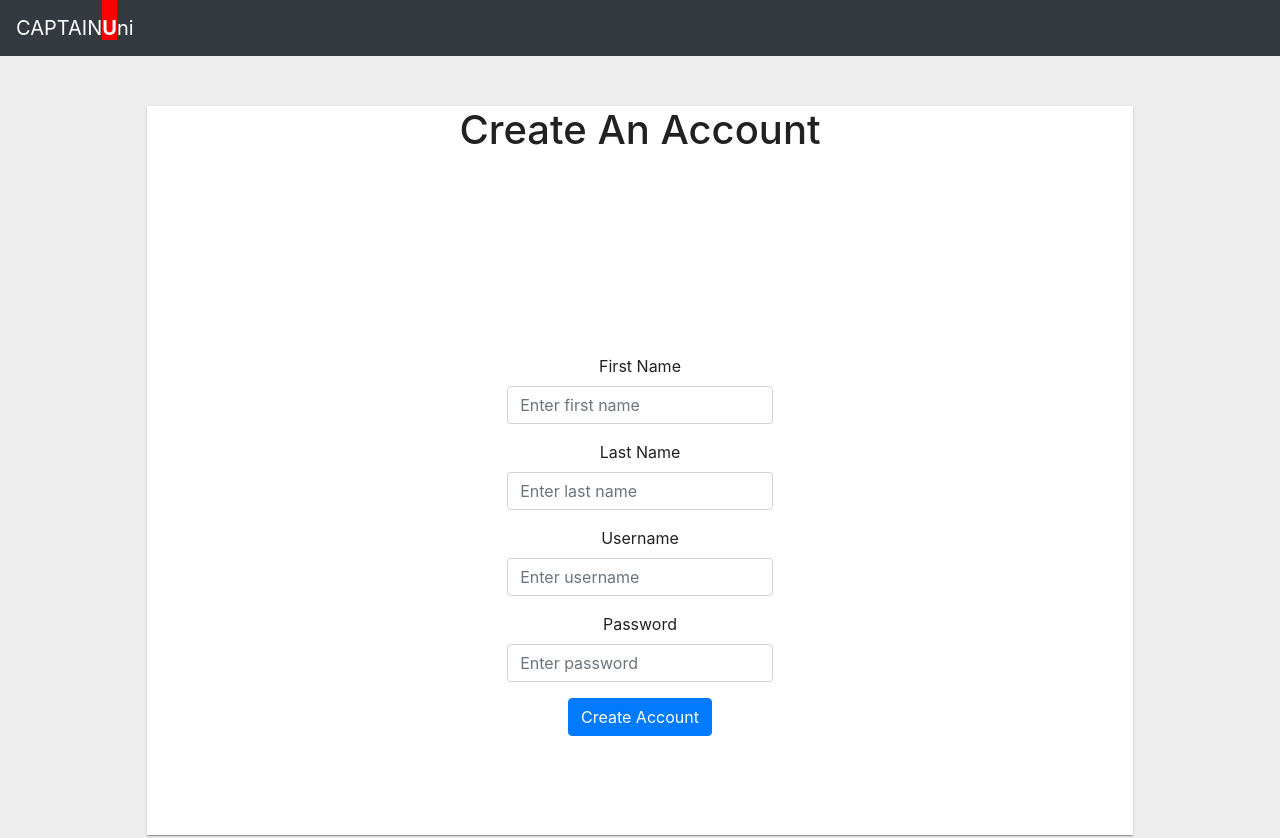
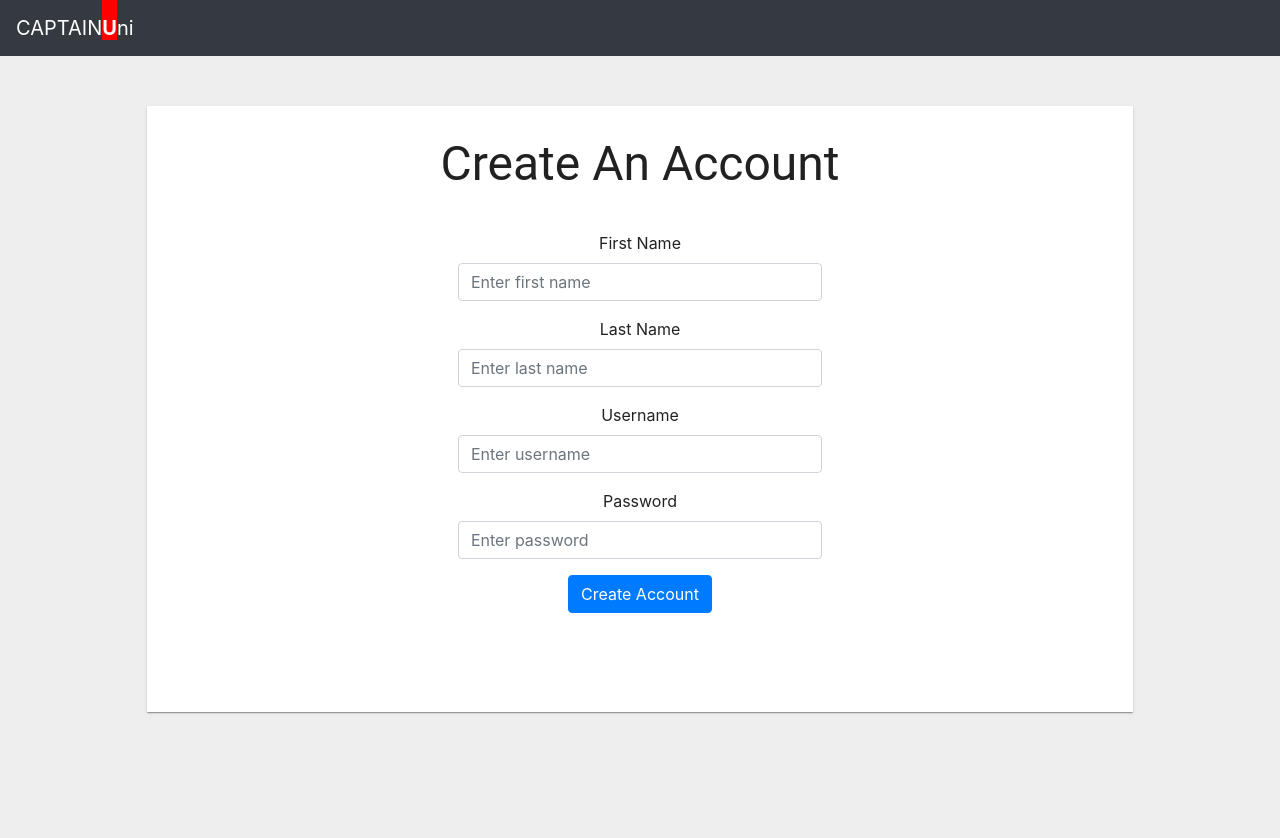
Before and after one commit to ckaiser258/CaptainUni-Frontend, a React (Create React App) app: page /create-account in a window 1280 px wide. Shown: the top 838 px of the page. Built offline with nearby package versions, Linux system fonts and the light colour scheme.

Commit message:
Style and format create account page.

```diff
--- a/src/components/CreateAccountPage.js
+++ b/src/components/CreateAccountPage.js
@@ -1,6 +1,7 @@
 import React, { useState } from "react";
 import { api } from "../services/api";
 import { Container, Form, Button } from "react-bootstrap";
+import { Typography } from "@material-ui/core";
 
 //Destructure form components
 const { Group, Label, Control } = Form;
@@ -35,11 +36,11 @@ function CreateAccountPage(props) {
 
   return (
     <>
-      <div style={{ marginTop: 50 }}>
-        <h1>Create An Account</h1>
+      <div style={{ marginTop: 50, paddingTop: 30 }}>
+        <Typography variant="h3">Create An Account</Typography>
       </div>
       <div>
-        <Container style={{ marginTop: 200, width: "30%" }}>
+        <Container style={{ marginTop: "4%", width: "40%" }}>
           <Form onSubmit={createAccount}>
             <Group>
               <Label>First Name</Label>
```
